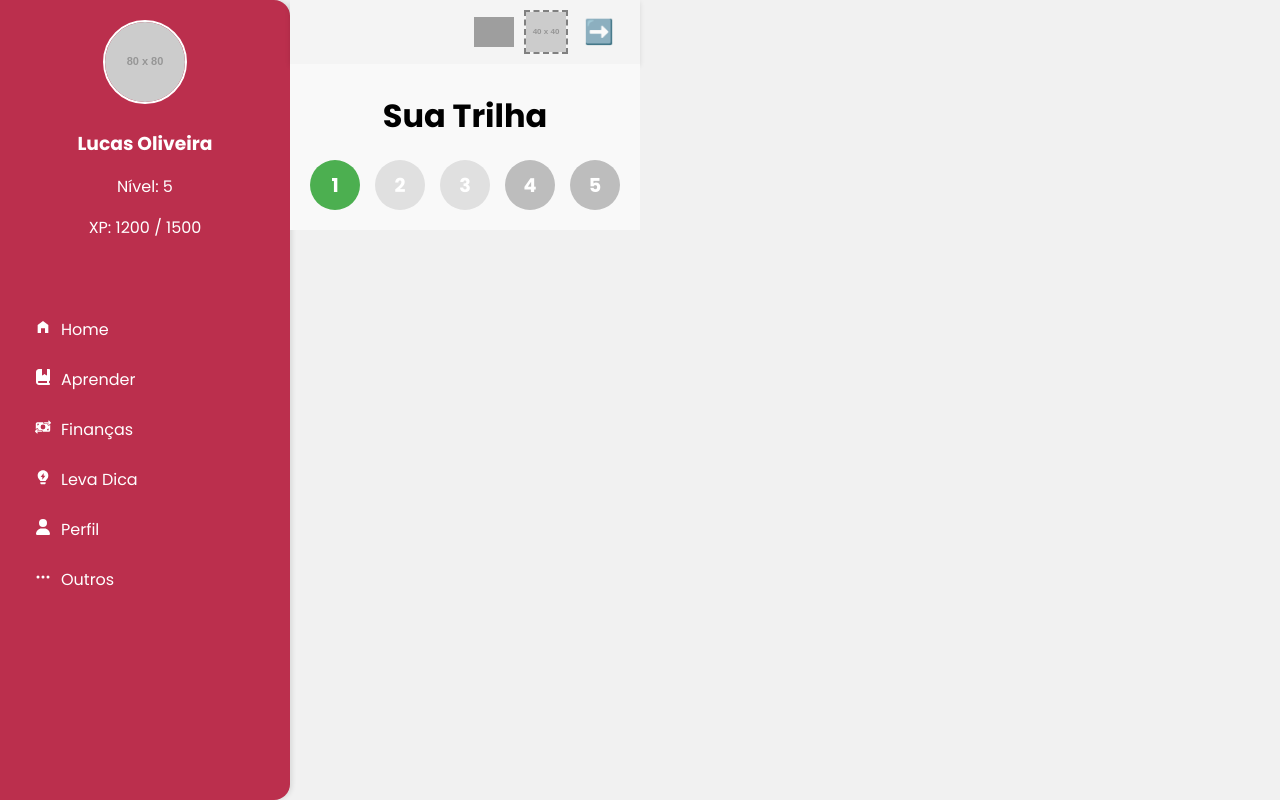
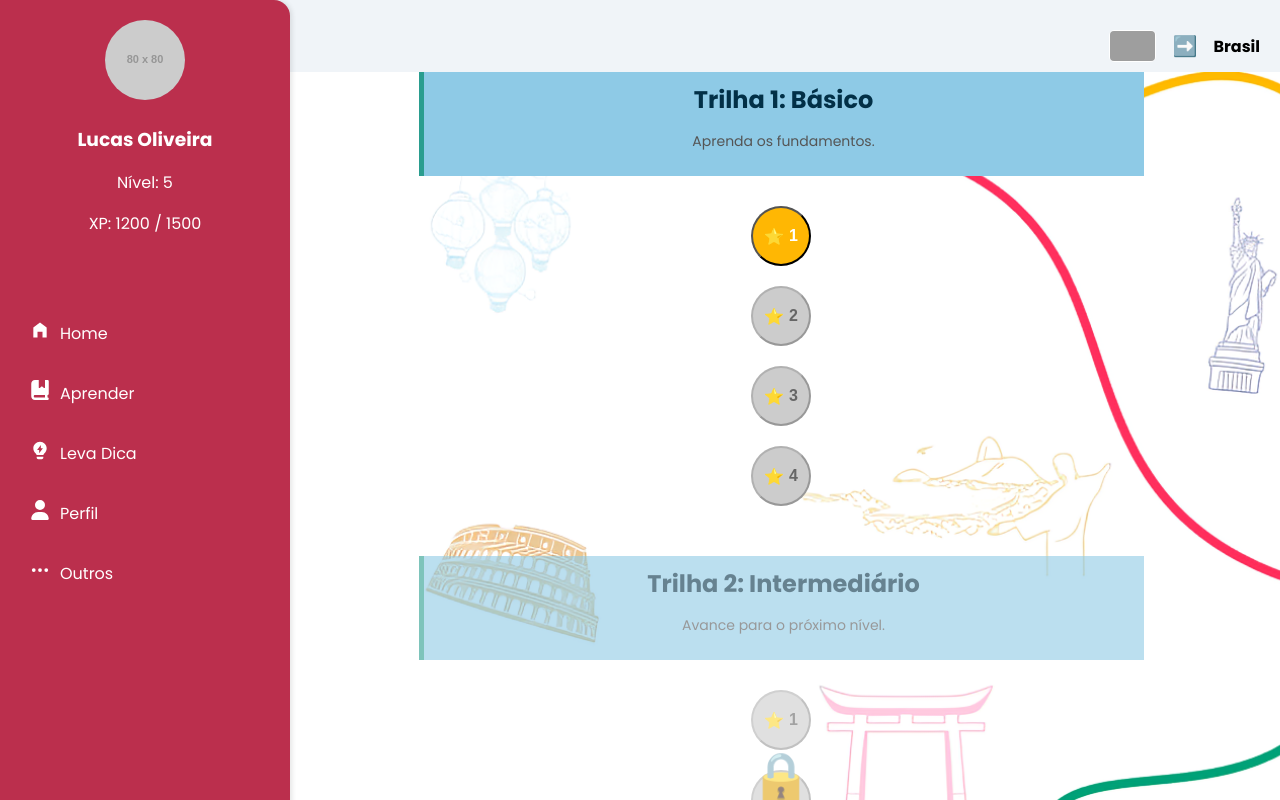
Before and after one commit to Leva-Nois/LevaNois-Frontend, a React (Create React App) app: page /trilha in a window 1280 px wide. Shown: the top 800 px of the page. Built offline with nearby package versions, Linux system fonts and the light colour scheme; grey boxes are pictures that could not be loaded.

Commit message:
Add Trilha components: LevelButton, Cabecalho, TrailSection, and BarraLateral with styles, all just a prototype. UNDER DEVELOPMENT BRANCH

```diff
--- /dev/null
+++ b/src/pages/Trilha/Components/BarraLateral.css
@@ -0,0 +1,52 @@
+.sidebar {
+  width: 250px;
+  background-color: #bb2f4d; /* Vermelho da paleta */
+  color: #fff;
+  display: flex;
+  box-shadow: 2px 0 5px rgba(0, 0, 0, 0.1);
+  flex-direction: column;
+  align-items: center;
+  padding: 20px;
+  height: 100vh;
+  position: fixed;
+  border-radius: 0px 1rem 1rem 0px;
+  left: 0;
+}
+
+.profile {
+  text-align: center;
+  margin-bottom: 30px;
+}
+
+.profile-picture {
+  width: 80px;
+  height: 80px;
+  border-radius: 50%;
+  margin-bottom: 10px;
+}
+
+.menu {
+  list-style: none;
+  padding: 0;
+  width: 100%;
+}
+
+.menu li {
+  display: flex;
+  align-items: center;
+  padding: 10px;
+  border-radius: 5px;
+  margin: 10px 0;
+  cursor: pointer;
+  transition: background 0.3s ease;
+}
+
+.menu li:hover {
+  background-color: #ffb703;
+  color: black;
+}
+
+.icon {
+  margin-right: 10px;
+  font-size: 20px;
+}
--- /dev/null
+++ b/src/pages/Trilha/Components/BarraLateral.jsx
@@ -0,0 +1,42 @@
+import React from "react";
+import "./BarraLateral.css";
+import { MdHomeFilled } from "react-icons/md";
+import { FaBookBookmark, FaMoneyBillTransfer, FaUser } from "react-icons/fa6";
+import { RiLightbulbFlashFill } from "react-icons/ri";
+import { BsThreeDots } from "react-icons/bs";
+
+const BarraLateral = () => {
+  return (
+    <div className="sidebar">
+      <div className="profile">
+        <img
+          src="https://via.placeholder.com/80"
+          alt="Foto do Usuário"
+          className="profile-picture"
+        />
+        <h3>Lucas Oliveira</h3>
+        <p>Nível: 5</p>
+        <p>XP: 1200 / 1500</p>
+      </div>
+      <ul className="menu">
+        <li>
+          <i className="icon"><MdHomeFilled /></i> Home
+        </li>
+        <li>
+          <i className="icon"><FaBookBookmark /></i> Aprender
+        </li>
+        <li>
+          <i className="icon"><RiLightbulbFlashFill /></i> Leva Dica
+        </li>
+        <li>
+          <i className="icon"><FaUser /></i> Perfil
+        </li>
+        <li>
+          <i className="icon"><BsThreeDots /></i> Outros
+        </li>
+      </ul>
+    </div>
+  );
+};
+
+export default BarraLateral;
--- /dev/null
+++ b/src/pages/Trilha/Components/Cabecalho.css
@@ -0,0 +1,39 @@
+.header {
+    color: black;
+    display: flex;
+    justify-content: flex-end;
+    padding: 10px 20px;
+    align-items: center;
+  }
+
+  .country-info {
+    display: flex;
+    align-items: center;
+  }
+
+  .flag {
+    width: 45px;
+    height: 30px;
+    margin-right: 10px;
+    border-radius: 5px;
+    border: 1px solid #fff;
+  }
+
+  .next-country {
+    background-color: transparent;
+    border: none;
+    font-size: 20px;
+    color: #ffb703;
+    cursor: pointer;
+    margin-right: 10px;
+    transition: transform 0.2s;
+  }
+
+  .next-country:hover {
+    transform: scale(1.2);
+  }
+
+  .country-name {
+    color: black;
+    font-weight: bold;
+  }
--- /dev/null
+++ b/src/pages/Trilha/Components/Cabecalho.jsx
@@ -0,0 +1,20 @@
+import React from 'react';
+import './Cabecalho.css';
+
+// Header do site, incluindo bandeira do país escolhido e controle de navegação
+const Cabecalho = ({ country = "Brasil", flagUrl = "https://flagcdn.com/w40/br.png", onNextCountry }) => {
+  return (
+    <header className="header">
+      {/* Bandeira e País no lado direito */}
+      <div className="country-info">
+        <img src={flagUrl} alt={`${country} Flag`} className="flag" />
+        <button className="next-country" onClick={onNextCountry}>
+          ➡️
+        </button>
+        <span className="country-name">{country}</span>
+      </div>
+    </header>
+  );
+};
+
+export default Cabecalho;
--- /dev/null
+++ b/src/pages/Trilha/Components/Trilha/LevelButton.jsx
@@ -0,0 +1,16 @@
+import React from 'react';
+import './Trilha.css';
+
+const LevelButton = ({ level, unlocked }) => {
+  return (
+    <button
+      className={`level-button ${unlocked ? "unlocked" : "locked"}`}
+      disabled={!unlocked}
+    >
+      <span className="star">⭐</span>
+      {level}
+    </button>
+  );
+};
+
+export default LevelButton;
--- /dev/null
+++ b/src/pages/Trilha/Components/Trilha/Trilha.css
@@ -0,0 +1,79 @@
+.trail-container {
+  padding-left: 1rem;
+  display: flex;
+  flex-direction: column;
+  align-items: center;
+}
+
+.trail-section {
+  margin-bottom: 40px;
+}
+
+.section-header {
+  text-align: center;
+  margin-bottom: 20px;
+  padding: 10px;
+  width: 700px;
+  background-color: #8ecae6;
+  border-left: 5px solid #2a9d8f;
+}
+
+.section-header h2 {
+  margin: 0;
+  color: #023047;
+}
+
+.section-header p {
+  color: #555;
+  font-size: 14px;
+}
+
+.section-levels {
+  display: flex;
+  flex-direction: column;
+  align-items: center;
+}
+
+.level-button {
+  width: 60px;
+  height: 60px;
+  margin: 10px 0;
+  border-radius: 50%;
+  font-size: 16px;
+  font-weight: bold;
+  display: flex;
+  align-items: center;
+  justify-content: center;
+  transition: transform 0.3s;
+  cursor: pointer;
+}
+
+.level-button.unlocked {
+  background-color: #ffb703;
+  color: #fff;
+}
+
+.level-button.locked {
+  background-color: #ccc;
+  color: #666;
+  cursor: not-allowed;
+}
+
+.level-button .star {
+  margin-right: 5px;
+}
+
+.trail-section.locked {
+  opacity: 0.6;
+  position: relative;
+}
+
+.trail-section.locked:after {
+  content: "🔒";
+  font-size: 50px;
+  color: #333;
+  position: absolute;
+  top: 50%;
+  left: 50%;
+  transform: translate(-50%, -50%);
+}
--- /dev/null
+++ b/src/pages/Trilha/Components/Trilha/Trilha.jsx
@@ -0,0 +1,23 @@
+import React from 'react';
+import TrailSection from './TrilhaSecao';
+import './Trilha.css';
+
+// Configuração das trilhas
+const trails = [
+  { title: "Trilha 1: Básico", description: "Aprenda os fundamentos.", unlocked: true },
+  { title: "Trilha 2: Intermediário", description: "Avance para o próximo nível.", unlocked: false },
+  { title: "Trilha 3: Avançado", description: "Aperfeiçoe suas habilidades.", unlocked: false },
+  { title: "Trilha 4: Expert", description: "Domine o conteúdo.", unlocked: false },
+];
+
+const Trail = () => {
+  return (
+    <div className="trail-container">
+      {trails.map((trail, index) => (
+        <TrailSection key={index} trail={trail} />
+      ))}
+    </div>
+  );
+};
+
+export default Trail;
--- /dev/null
+++ b/src/pages/Trilha/Components/Trilha/TrilhaSecao.jsx
@@ -0,0 +1,27 @@
+import React from 'react';
+import LevelButton from './LevelButton';
+import './Trilha.css';
+
+const TrailSection = ({ trail }) => {
+  return (
+    <div className={`trail-section ${trail.unlocked ? "" : "locked"}`}>
+      {/* Título e descrição da trilha */}
+      <div className="section-header">
+        <h2>{trail.title}</h2>
+        <p>{trail.description}</p>
+      </div>
+      {/* Botões das fases */}
+      <div className="section-levels">
+        {[1, 2, 3, 4].map((level) => (
+          <LevelButton
+            key={level}
+            level={level}
+            unlocked={trail.unlocked && level === 1}
+          />
+        ))}
+      </div>
+    </div>
+  );
+};
+
+export default TrailSection;
--- a/src/pages/Trilha/HomeGame.css
+++ b/src/pages/Trilha/HomeGame.css
@@ -1,134 +1,14 @@
-/* Container principal */
 .trail-container {
-  display: flex;
-  height: 100vh;
-}
+    display: flex;
+    background-image: url(../Trilha/Components/Trilha/Assets/TrilhaBackground.png);
+    background-size: cover;
+    background-position: center;
+  }
 
-/* Sidebar */
-.sidebar {
-  width: 250px;
-  background-color: #BB2F4D; /* Vermelho da paleta */
-  color: white;
-  padding: 20px;
-  box-shadow: 2px 0 5px rgba(0, 0, 0, 0.1);
-  display: flex;
-  flex-direction: column;
-  align-items: center;
-  border-radius: 0px 1rem 1rem 0px ;
-}
-
-.profile {
-  text-align: center;
-  margin-bottom: 30px;
-}
-
-.profile-picture {
-  width: 80px;
-  height: 80px;
-  border-radius: 50%;
-  border: 2px solid white;
-  margin-bottom: 10px;
-}
-
-.menu {
-  list-style: none;
-  padding: 0;
-  width: 100%;
-}
-
-.menu li {
-  display: flex;
-  align-items: center;
-  padding: 10px 15px;
-  border-radius: 8px;
-  margin: 5px 0;
-  cursor: pointer;
-  transition: 0.3s;
-}
-
-.menu li:hover {
-  background-color: #ffb703;
-  color: black;
-}
-
-.icon {
-  margin-right: 10px;
-}
-
-/* Header */
-.header {
-  display: flex;
-  justify-content: flex-end;
-  align-items: center;
-  padding: 10px 20px;
-  background-color: #f4f4f4;
-  box-shadow: 0 2px 5px rgba(0, 0, 0, 0.1);
-}
-
-.flag-container {
-  display: flex;
-  align-items: center;
-}
-
-.flag {
-  width: 40px;
-  height: auto;
-  margin-right: 10px;
-}
-
-.flag-placeholder {
-  width: 40px;
-  height: 40px;
-  border: 2px dashed gray;
-  margin-right: 10px;
-}
-
-.country-switch {
-  background-color: transparent;
-  border: none;
-  font-size: 1.5rem;
-  cursor: pointer;
-}
-
-/* Trilha */
-.trail {
-  flex-grow: 1;
-  display: flex;
-  flex-direction: column;
-  align-items: center;
-  justify-content: center;
-  background-color: #f9f9f9;
-  padding: 20px;
-}
-
-.trail h1 {
-  margin-bottom: 20px;
-}
-
-.lessons {
-  display: flex;
-  gap: 15px;
-}
-
-.lesson {
-  width: 50px;
-  height: 50px;
-  display: flex;
-  align-items: center;
-  justify-content: center;
-  border-radius: 50%;
-  background-color: #e0e0e0;
-  color: white;
-  font-weight: bold;
-  font-size: 1.2rem;
-  cursor: pointer;
-}
-
-.lesson.completed {
-  background-color: #4caf50;
-}
-
-.lesson.locked {
-  background-color: #bdbdbd;
-  cursor: not-allowed;
-}
+  .content {
+    margin-left: 250px; /* Ajusta para a largura da sidebar */
+    padding: 20px;
+    width: calc(100% - 250px); /* Compensa a largura da sidebar */
+    background-color: #f0f4f8;
+    min-height: 100vh;
+  }
--- a/src/pages/Trilha/HomeGame.jsx
+++ b/src/pages/Trilha/HomeGame.jsx
@@ -1,80 +1,16 @@
 import React from "react";
-import "./HomeGame.css"; // Importação do CSS
-
-import { MdHomeFilled } from "react-icons/md";
-import { FaBookBookmark } from "react-icons/fa6";
-import { FaMoneyBillTransfer } from "react-icons/fa6";
-import { RiLightbulbFlashFill } from "react-icons/ri";
-import { FaUser } from "react-icons/fa6";
-import { BsThreeDots } from "react-icons/bs";
+import "./HomeGame.css";
+import BarraLateral from "./Components/BarraLateral";
+import Cabecalho from "./Components/Cabecalho";
+import Trilha from "./Components/Trilha/Trilha";
 
 const HomeGame = () => {
   return (
     <div className="trail-container">
-      {/* Sidebar */}
-      <div className="sidebar">
-        <div className="profile">
-          <img
-            src="https://via.placeholder.com/80"
-            alt="Foto do Usuário"
-            className="profile-picture"
-          />
-          <h3>Lucas Oliveira</h3>
-          <p>Nível: 5</p>
-          <p>XP: 1200 / 1500</p>
-        </div>
-        <ul className="menu">
-          <li>
-            <i className="icon"><MdHomeFilled/></i> Home
-          </li>
-          <li>
-            <i className="icon"><FaBookBookmark/></i> Aprender
-          </li>
-          <li>
-            <i className="icon"><FaMoneyBillTransfer/></i> Finanças
-          </li>
-          <li>
-            <i className="icon"><RiLightbulbFlashFill/></i> Leva Dica
-          </li>
-          <li>
-            <i className="icon"><FaUser/></i> Perfil
-          </li>
-          <li>
-            <i className="icon"><BsThreeDots/></i> Outros
-          </li>
-        </ul>
-      </div>
-
-      {/* Trilha e Header */}
+      <BarraLateral />
       <div className="content">
-        {/* Header */}
-        <div className="header">
-          <div className="flag-container">
-            <img
-              src="https://flagcdn.com/w40/br.png"
-              alt="Brasil"
-              className="flag"
-            />
-            <img
-              src="https://via.placeholder.com/40"
-              alt="Seleção de País"
-              className="flag-placeholder"
-            />
-            <button className="country-switch">➡️</button>
-          </div>
-        </div>
-
-        {/* Trilha */}
-        <div className="trail">
-          <h1>Sua Trilha</h1>
-          <div className="lessons">
-            <div className="lesson completed">1</div>
-            <div className="lesson">2</div>
-            <div className="lesson">3</div>
-            <div className="lesson locked">4</div>
-            <div className="lesson locked">5</div>
-          </div>
-        </div>
+        <Cabecalho />
+        <Trilha />
       </div>
     </div>
   );
```
Also changed, not shown: src/pages/Trilha/Components/Trilha/Assets/TrilhaBackground.png (added).
